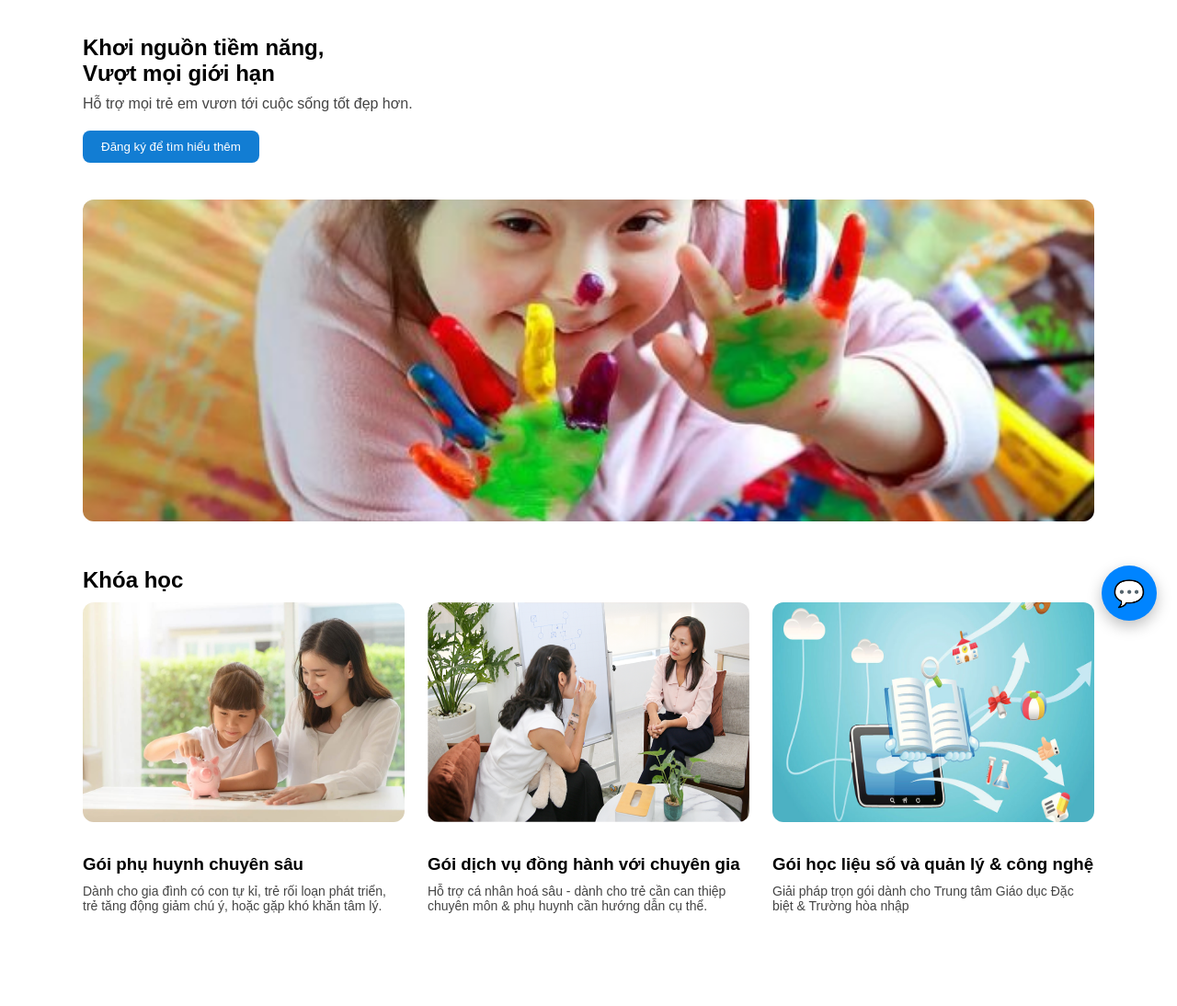
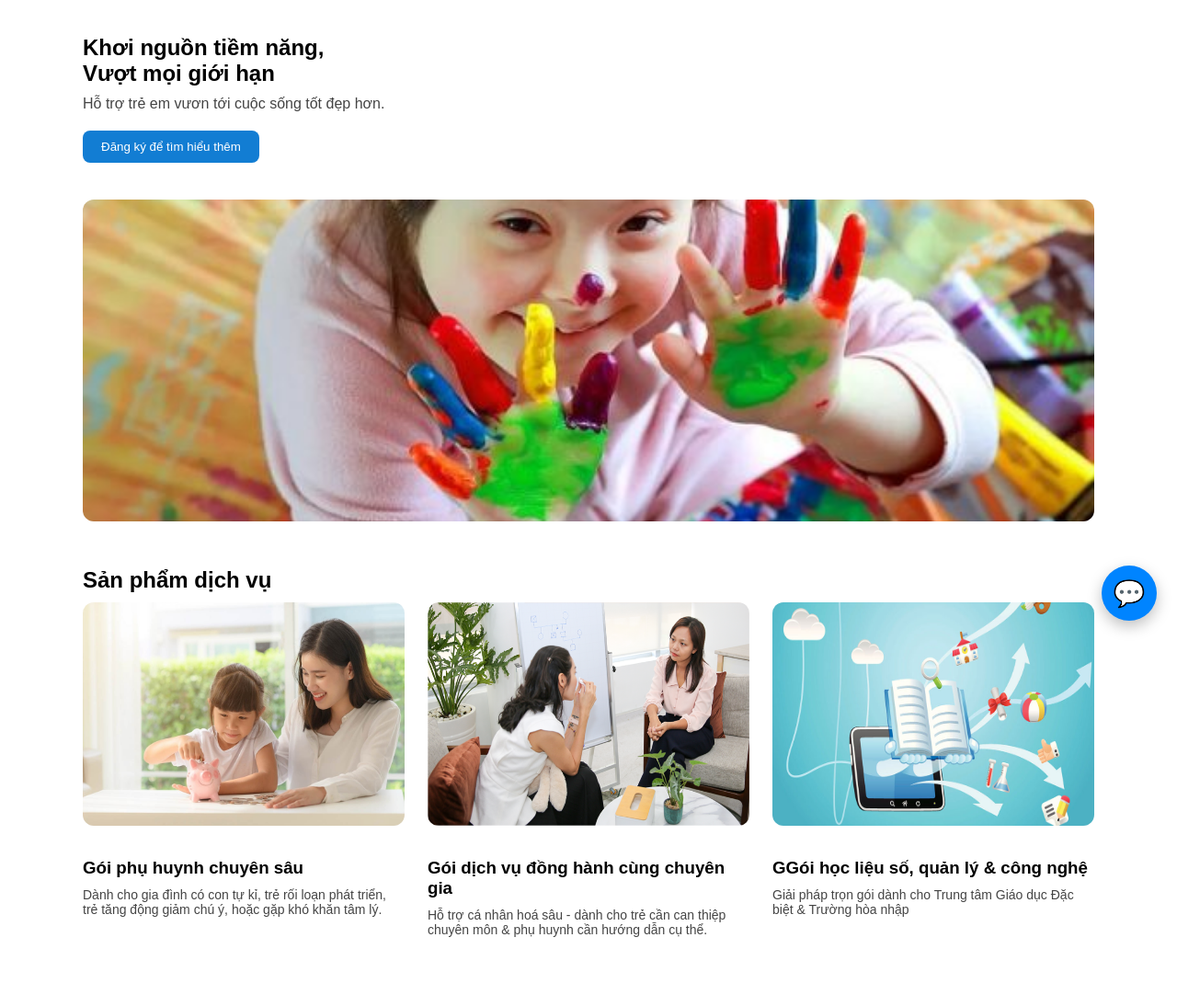
Before and after one commit to Thanhle297/EchoSpark_2, a plain HTML site: page index.html in a window 1280 px wide. Shown: the part 103-1197 px from the top of the page at 92% size. Drawn offline with Linux system fonts and the light colour scheme.

Commit message:
refactor: sửa text

```diff
--- a/index.html
+++ b/index.html
@@ -231,7 +231,7 @@
     <section class="hero">
       <div class="container">
         <h1>Khơi nguồn tiềm năng,<br />Vượt mọi giới hạn</h1>
-        <p>Hỗ trợ mọi trẻ em vươn tới cuộc sống tốt đẹp hơn.</p>
+        <p>Hỗ trợ trẻ em vươn tới cuộc sống tốt đẹp hơn.</p>
         <button class="btn-primary">Đăng ký để tìm hiểu thêm</button>
 
         <img src="./IMG/banner.jpg" class="hero-img" alt="Hero Image" />
@@ -241,7 +241,7 @@
     <!-- SECTION 1 -->
     <section class="section">
       <div class="container">
-        <h2>Khóa học</h2>
+        <h2>Sản phẩm dịch vụ</h2>
 
         <div class="grid-3">
           <div class="card">
@@ -255,7 +255,7 @@
 
           <div class="card">
             <img src="./IMG/img_2.png" alt="" />
-            <h3>Gói dịch vụ đồng hành với chuyên gia</h3>
+            <h3>Gói dịch vụ đồng hành cùng chuyên gia</h3>
             <p>
               Hỗ trợ cá nhân hoá sâu - dành cho trẻ cần can thiệp chuyên môn &
               phụ huynh cần hướng dẫn cụ thể.
@@ -264,7 +264,7 @@
 
           <div class="card">
             <img src="./IMG/img_3.jpg" alt="" />
-            <h3>Gói học liệu số và quản lý & công nghệ</h3>
+            <h3>GGói học liệu số, quản lý & công nghệ</h3>
             <p>
               Giải pháp trọn gói dành cho Trung tâm Giáo dục Đặc biệt & Trường
               hòa nhập
@@ -391,9 +391,9 @@
           </div>
           <div>
             <h4>Sản Phẩm & Dịch Vụ</h4>
-            <p>Khóa học cho tâm lý</p>
+            <p>Khoá học cho cha mẹ</p>
             <p>Khóa học cho trẻ em khuyết tật</p>
-            <p>Tư vấn tâm lý</p>
+            <p>Dịch vụ tư vấn & hỗ trợ tâm lý</p>
             <p>Đào tạo và phát triển</p>
             <p>Hỗ trợ khách hàng</p>
           </div>
```
